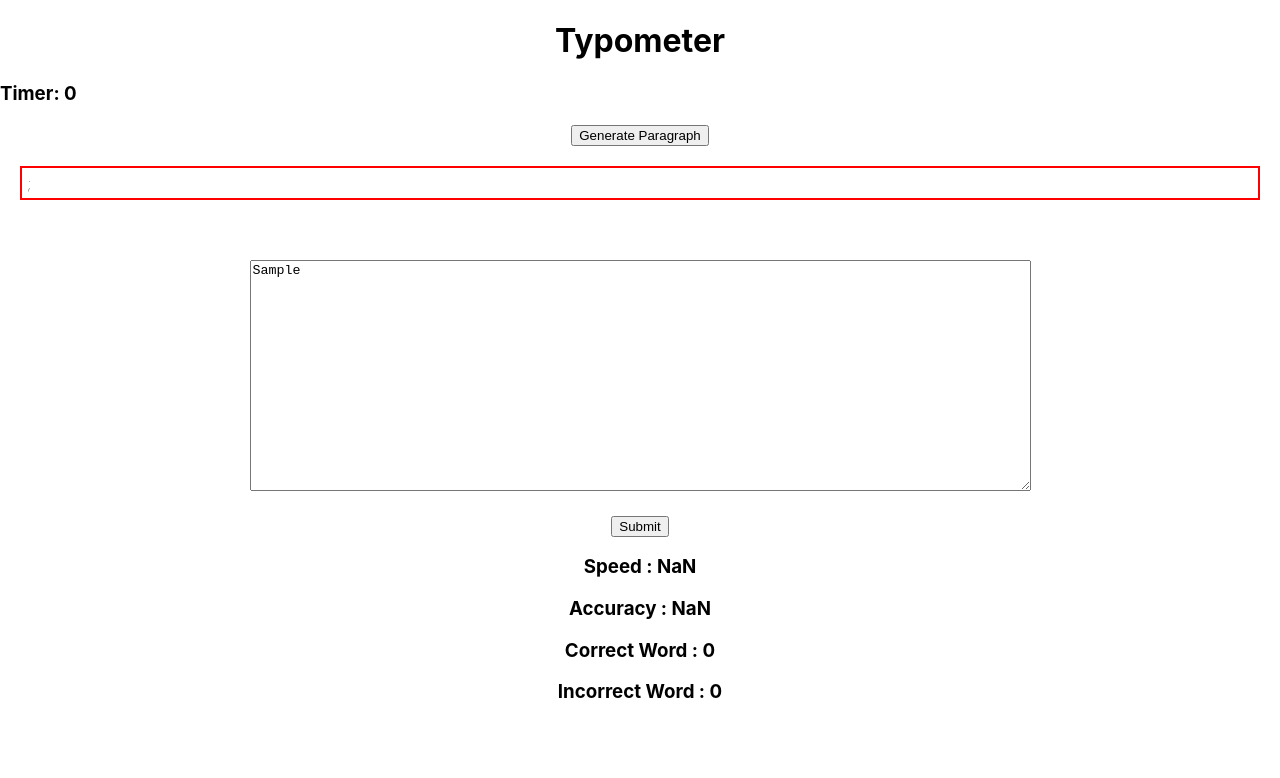
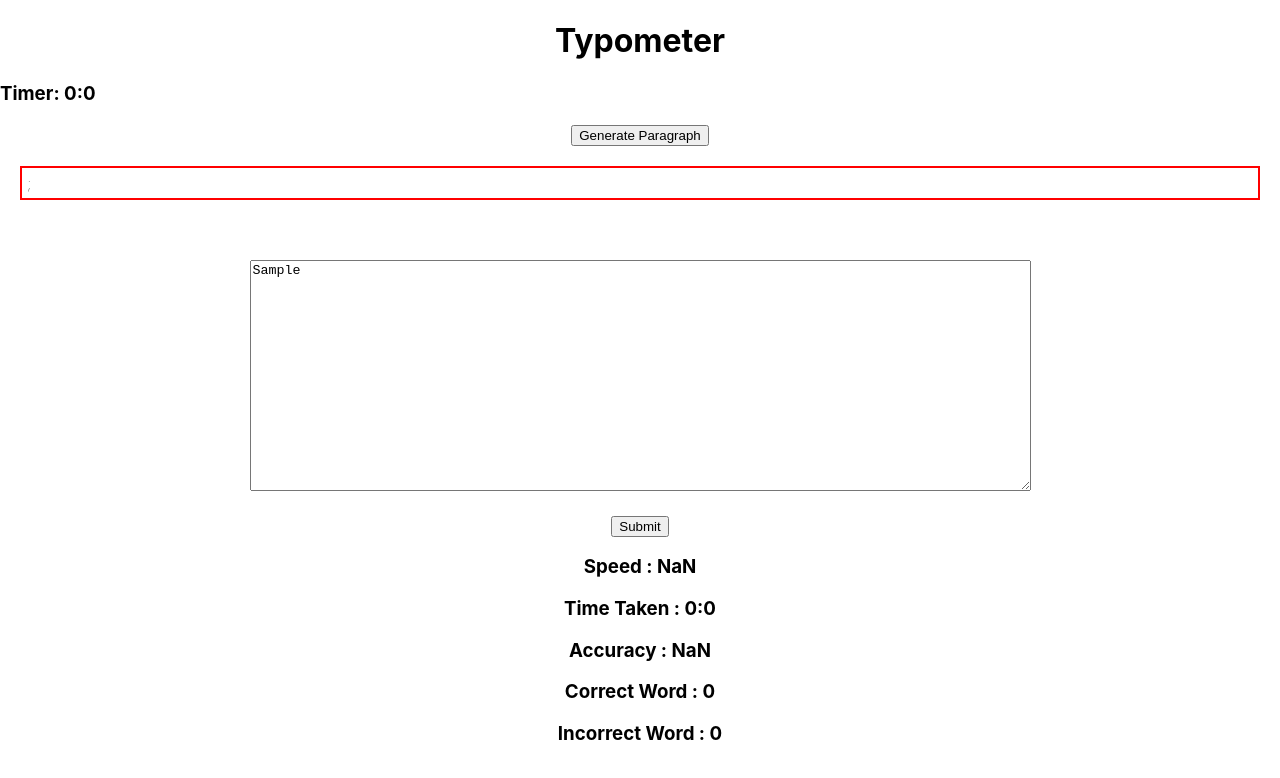
Before and after one commit to pran77/Typometer, a React (Create React App) app: page / in a window 1280 px wide. Both pictures are taken after typing "Sample" into the empty fields and a click on the button "Submit". Shown: the top 778 px of the page. Built offline with nearby package versions, Linux system fonts and the light colour scheme.

Commit message:
Made correction in Accuracy and modified Timer

```diff
--- a/src/InputAndParagraph.js
+++ b/src/InputAndParagraph.js
@@ -45,7 +45,7 @@ function Timer(props){
     }
   });
 
-  return <h3 align="left">Timer: {currentTime} </h3>
+  return <h3 align="left">Timer: {parseInt(currentTime / 60)}:{currentTime % 60} </h3>
 }
 // Word=React.memo(Word);
 
@@ -61,6 +61,7 @@ function InputAndParagraph() {
   const [inputBeforeBackspace, setInputBeforeBackspace] = useState("");
   const [correctWordCount, setCorrectWordCount] = useState(0);
   const [inCorrectWordCount, setInCorrectWordCount] = useState(0);
+  const [incorrectWordCountWhileTyping, setInCorrectWordCountWhileTyping] = useState(0);
   const [isSubmitted, setIsSubmitted] = useState(false);
   const [isLastWordTyped, setIsLastWordTyped] = useState(false);
 
@@ -123,7 +124,7 @@ function InputAndParagraph() {
 
       const word = value.trim();
       colorArray = highlightedWordArray;
-      console.log("length = "+colorArray.length);
+      // console.log("length = "+colorArray.length);
       colorArray.push(0);
       //setHighlightedWordArray(colorArray)
       const compareWords = word.split(' ');
@@ -131,6 +132,7 @@ function InputAndParagraph() {
         colorArray[activeWordIndex] = 1;
       } else {
         colorArray[activeWordIndex] = 2;
+        setInCorrectWordCountWhileTyping((count) => count + 1);
       }
       setHighlightedWordArray(colorArray);
 
@@ -183,6 +185,7 @@ function InputAndParagraph() {
     // const words = para.split(' ');
     setCorrectWordCount(0);
     setInCorrectWordCount(0);
+    setInCorrectWordCountWhileTyping(0);
     setStartCounting(false);
     setIsSubmitted(false);
     setIsLastWordTyped(false);
@@ -215,7 +218,8 @@ function InputAndParagraph() {
       return (
         <div>
           <h3 align="center"> Speed : {Math.floor(((correctWordCount + inCorrectWordCount) / timeTaken)*60)} </h3>
-          <h3 align="center"> Accuracy : {parseFloat((correctWordCount / (correctWordCount + inCorrectWordCount))*100).toFixed(2)} </h3>
+          <h3 align="center"> Time Taken : {parseInt(timeTaken / 60)}:{timeTaken % 60} </h3>
+          <h3 align="center"> Accuracy : {parseFloat((correctWordCount / (correctWordCount + incorrectWordCountWhileTyping))*100).toFixed(2)} </h3>
           <h3 align="center"> Correct Word : {correctWordCount} </h3>
           <h3 align="center"> Incorrect Word : {inCorrectWordCount} </h3>
         </div>
```
